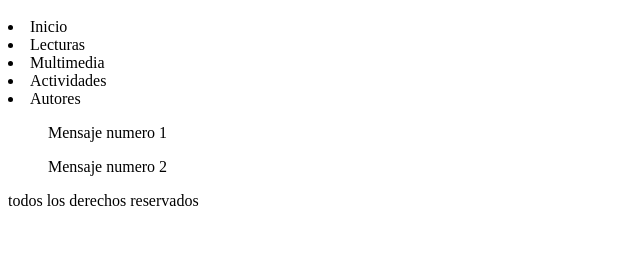
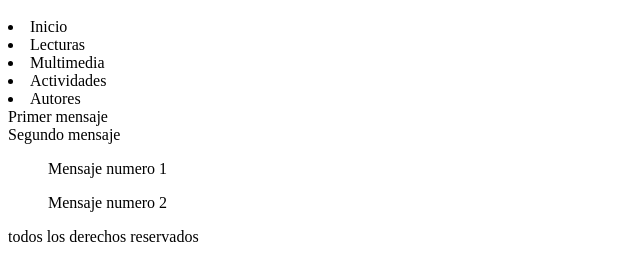
Before and after one commit to pr31ockt/OVI, a plain HTML site: page index.html in a window 1280 px wide. Shown: the part 48-328 px from the top of the page, without its empty margins (0-640 px from the left). Drawn offline with Linux system fonts and the light colour scheme.

Commit message:
control de ch

```diff
--- a/index.html
+++ b/index.html
@@ -23,6 +23,12 @@
 			</u1>
 		</nav>
 		<section>
+		<article>
+		Primer mensaje
+		</article>
+		<article>
+		Segundo mensaje
+		</article>
 		</section>
 		<aside>
 		<blockquote>Mensaje numero 1</blockquote>
```
